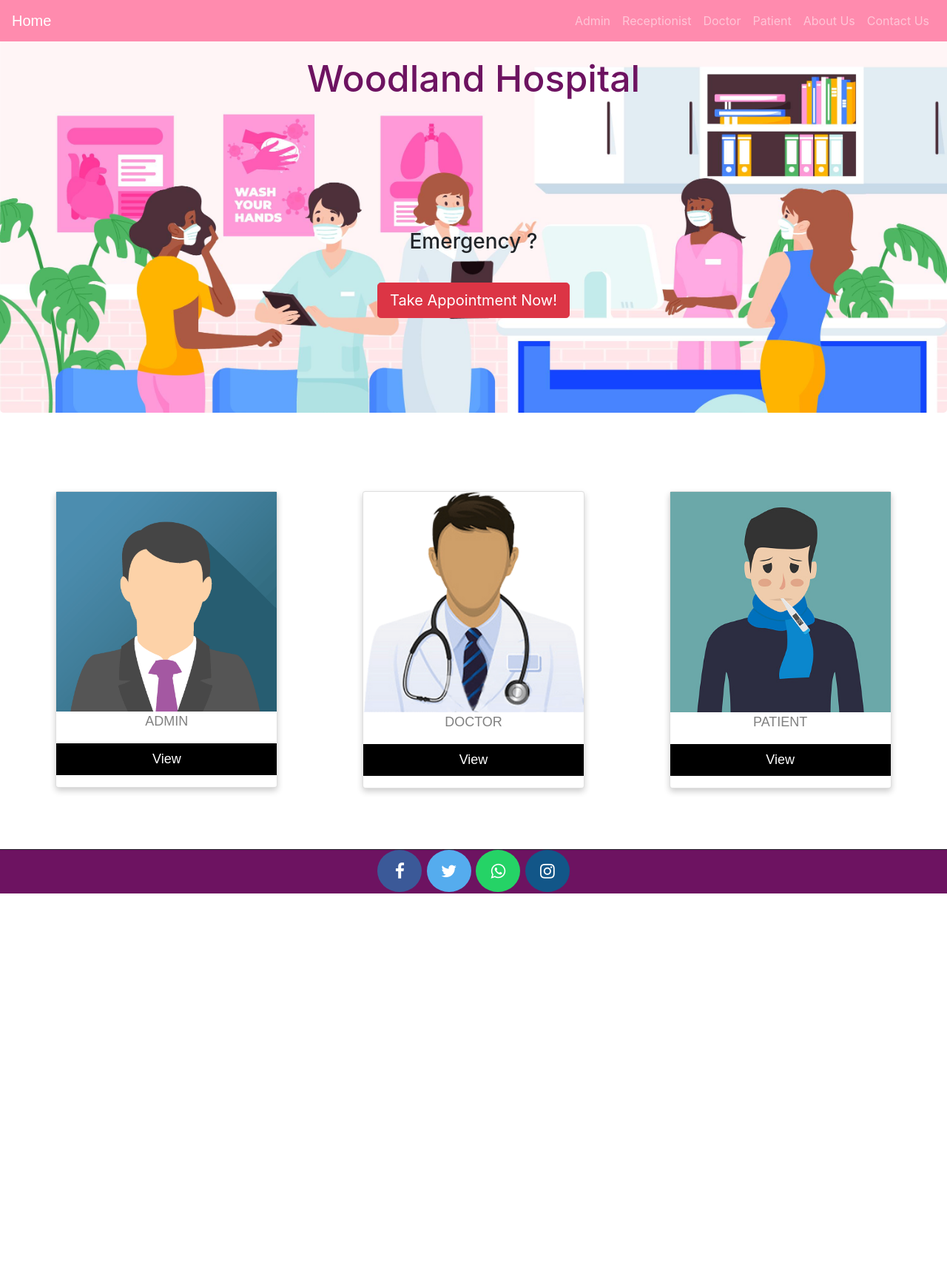
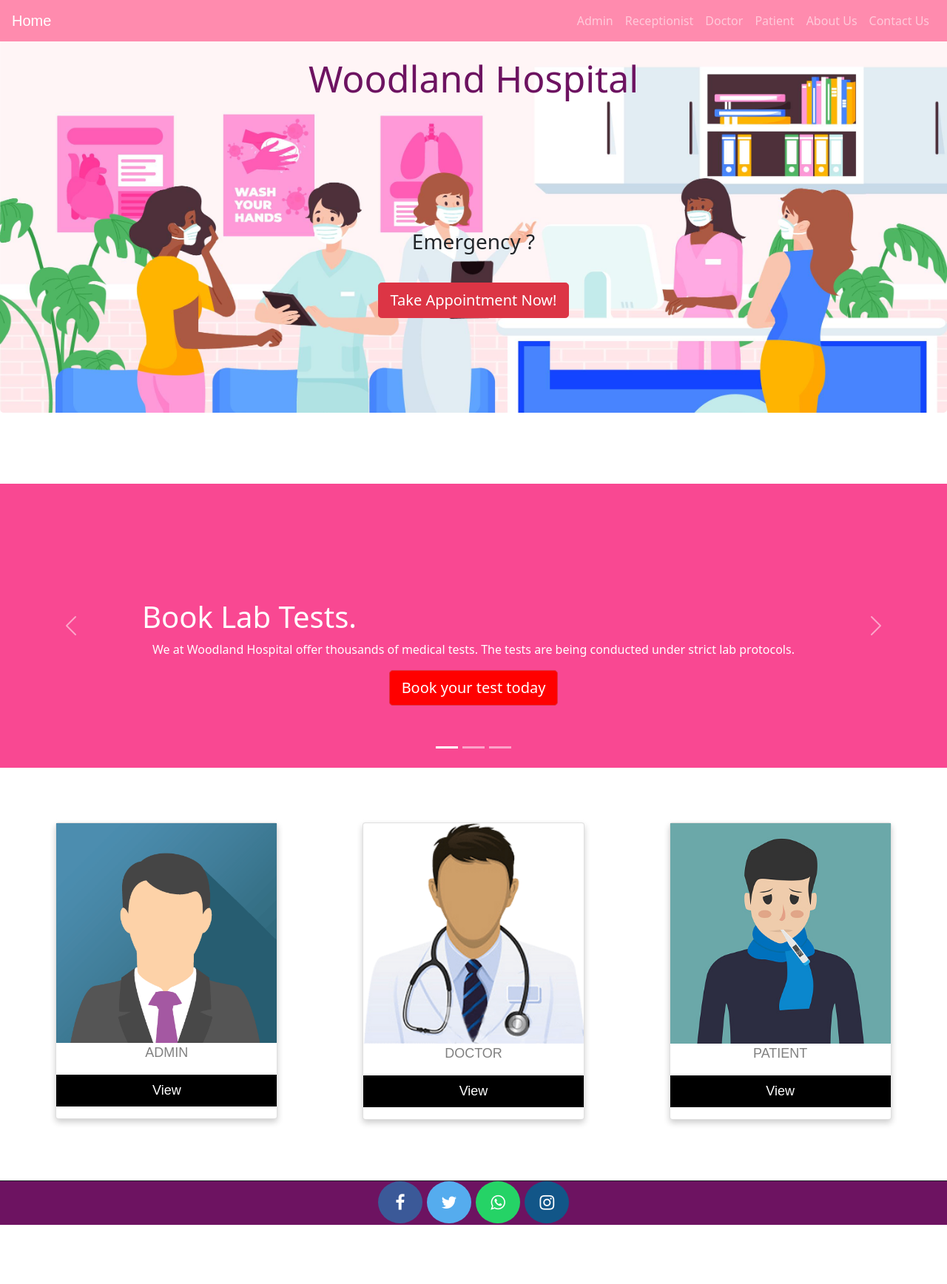
Before and after one commit to Ashsakshi19/hospitalManagementDjango, a Django app: page / in a window 1280 px wide. Shown: the whole page at 74% size. Before the commit the page ends 1208 px from the top, so only its background shows below. Run offline with Django 3.2, Linux system fonts and the light colour scheme; some libraries are stand-ins or nearby versions.

Commit message:
modified index page (carousel)

```diff
--- a/templates/hospital/index.html
+++ b/templates/hospital/index.html
@@ -5,8 +5,9 @@
 
 {% block content %}
 
-
+<html>
 <head>
+  <link href="https://cdn.jsdelivr.net/npm/bootstrap@5.1.3/dist/css/bootstrap.min.css" rel="stylesheet" integrity="sha384-1BmE4kWBq78iYhFldvKuhfTAU6auU8tT94WrHftjDbrCEXSU1oBoqyl2QvZ6jIW3" crossorigin="anonymous">
   <style media="screen">
     .jumbotron {
       margin-top: 0px;
@@ -42,11 +43,33 @@
   bottom:30px;
 }
 
+.carousel {
+  margin-bottom: 4rem;
+}
+/* Since positioning the image, we need to help out the caption */
+.carousel-caption {
+  bottom: 3rem;
+  z-index: 10;
+}
+
+/* Declare heights because of positioning of img element */
+.carousel-item {
+  height: 24rem;
+}
+.carousel-item > img {
+  position: absolute;
+  top: 0;
+  left: 0;
+  min-width: 100%;
+  height: 32rem;
+}
+
   </style>
+
 </head>
+<body>
 <br>
 <br>
-
 <div class="jumbotron" style="margin-bottom: 0px;margin-top: 0px;">
   <br>
   <h5 class="glow">Woodland Hospital</h5>
@@ -62,8 +85,64 @@
 
 <br><br><br><br>
 
+<div id="myCarousel" class="carousel slide" data-bs-ride="carousel">
+  <div class="carousel-indicators">
+    <button type="button" data-bs-target="#myCarousel" data-bs-slide-to="0" class="active" aria-current="true" aria-label="Slide 1"></button>
+    <button type="button" data-bs-target="#myCarousel" data-bs-slide-to="1" aria-label="Slide 2"></button>
+    <button type="button" data-bs-target="#myCarousel" data-bs-slide-to="2" aria-label="Slide 3"></button>
+  </div>
+  <div class="carousel-inner" style="background-color:#F94892">
+    <div class="carousel-item active">
+      <svg class="bd-placeholder-img" width="100%" height="100%" xmlns="http://www.w3.org/2000/svg" aria-hidden="true" preserveAspectRatio="xMidYMid slice" focusable="false"><rect width="100%" height="100%" fill="#F94892"/></svg>
+
+      <div class="container">
+        <div class="carousel-caption text-start">
+          <h1>Book Lab Tests.</h1>
+          <p>We at Woodland Hospital offer thousands of medical tests. The tests are being conducted under strict lab protocols.</p>
+          <p><a class="btn btn-lg btn-danger" style="background-color: rgb(255, 0, 0);" href="#">Book your test today</a></p>
+        </div>
+      </div>
+    </div>
+    <div class="carousel-item">
+      <svg class="bd-placeholder-img" width="100%" height="100%" xmlns="http://www.w3.org/2000/svg" aria-hidden="true" preserveAspectRatio="xMidYMid slice" focusable="false"><rect width="100%" height="100%" fill="#F94892"/></svg>
+
+      <div class="container">
+        <div class="carousel-caption">
+          <h1>Why choose Woodland?</h1>
+          <p> Woodland Hospitals has touched more than 10 million lives from over India, offering the best clinical outcomes..</p>
+          <p><a class="btn btn-lg btn-danger" style="background-color: rgb(255, 0, 0);" href="#">Learn more</a></p>
+        </div>
+      </div>
+    </div>
+    <div class="carousel-item">
+      <svg class="bd-placeholder-img" width="100%" height="100%" xmlns="http://www.w3.org/2000/svg" aria-hidden="true" preserveAspectRatio="xMidYMid slice" focusable="false"><rect width="100%" height="100%" fill="#F94892"/></svg>
+
+      <div class="container">
+        <div class="carousel-caption text-end">
+          <h1>Woodland Media Coverage</h1>
+          <p>We, Woodland Hospital, are one of the most prestigious hospitals of this nation. Check our latest news and achievements.</p>
+          <p><a class="btn btn-lg btn-danger" style="background-color: rgb(255, 0, 0);" href="#">Browse our gallery</a></p>
+        </div>
+      </div>
+    </div>
+  </div>
+  <button class="carousel-control-prev" type="button" data-bs-target="#myCarousel" data-bs-slide="prev">
+    <span class="carousel-control-prev-icon" aria-hidden="true"></span>
+    <span class="visually-hidden">Previous</span>
+  </button>
+  <button class="carousel-control-next" type="button" data-bs-target="#myCarousel" data-bs-slide="next">
+    <span class="carousel-control-next-icon" aria-hidden="true"></span>
+    <span class="visually-hidden">Next</span>
+  </button>
+</div>
+
+<script src="https://cdn.jsdelivr.net/npm/@popperjs/core@2.10.2/dist/umd/popper.min.js" integrity="sha384-7+zCNj/IqJ95wo16oMtfsKbZ9ccEh31eOz1HGyDuCQ6wgnyJNSYdrPa03rtR1zdB" crossorigin="anonymous"></script>
+  <script src="https://cdn.jsdelivr.net/npm/bootstrap@5.1.3/dist/js/bootstrap.min.js" integrity="sha384-QJHtvGhmr9XOIpI6YVutG+2QOK9T+ZnN4kzFN1RtK3zEFEIsxhlmWl5/YESvpZ13" crossorigin="anonymous"></script>
 {% include "hospital/admin_doctor_patient_card.html" %}
 <br><br><br>
 
 
 {% endblock content %}
+
+</body>
+</html>
```
